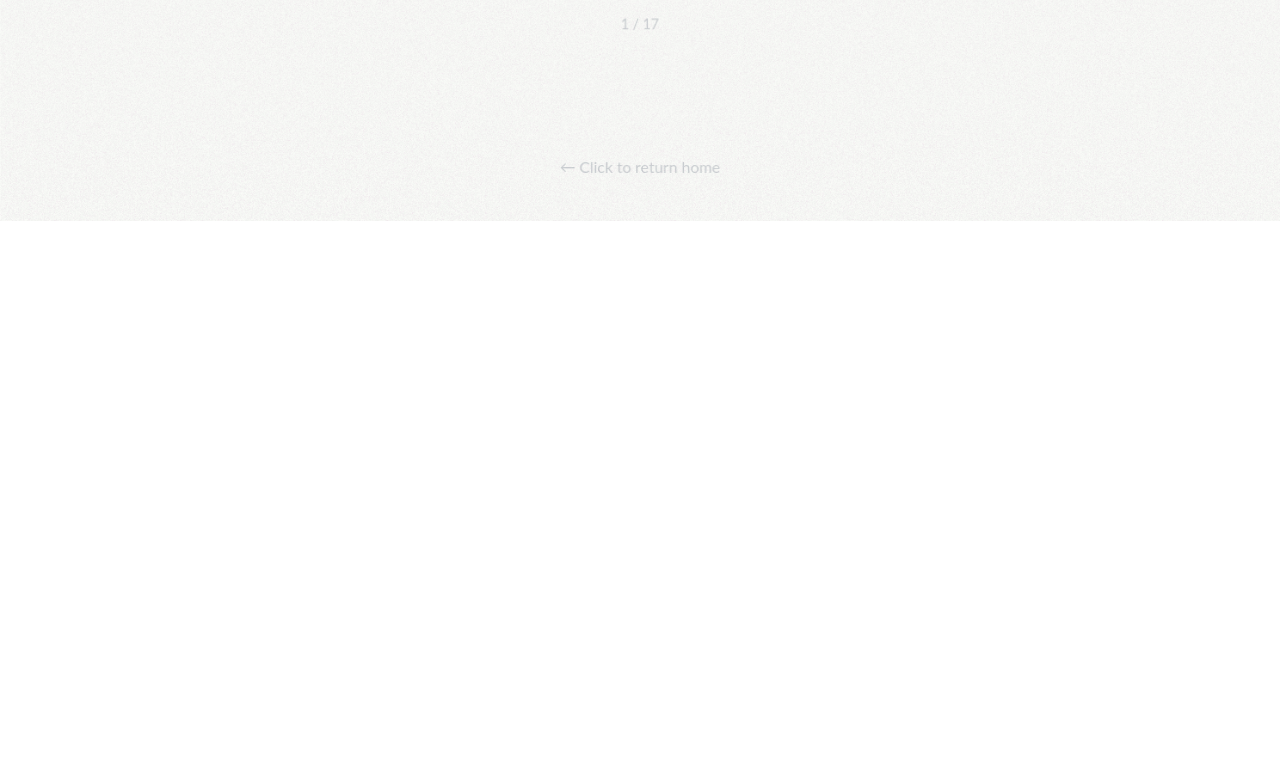
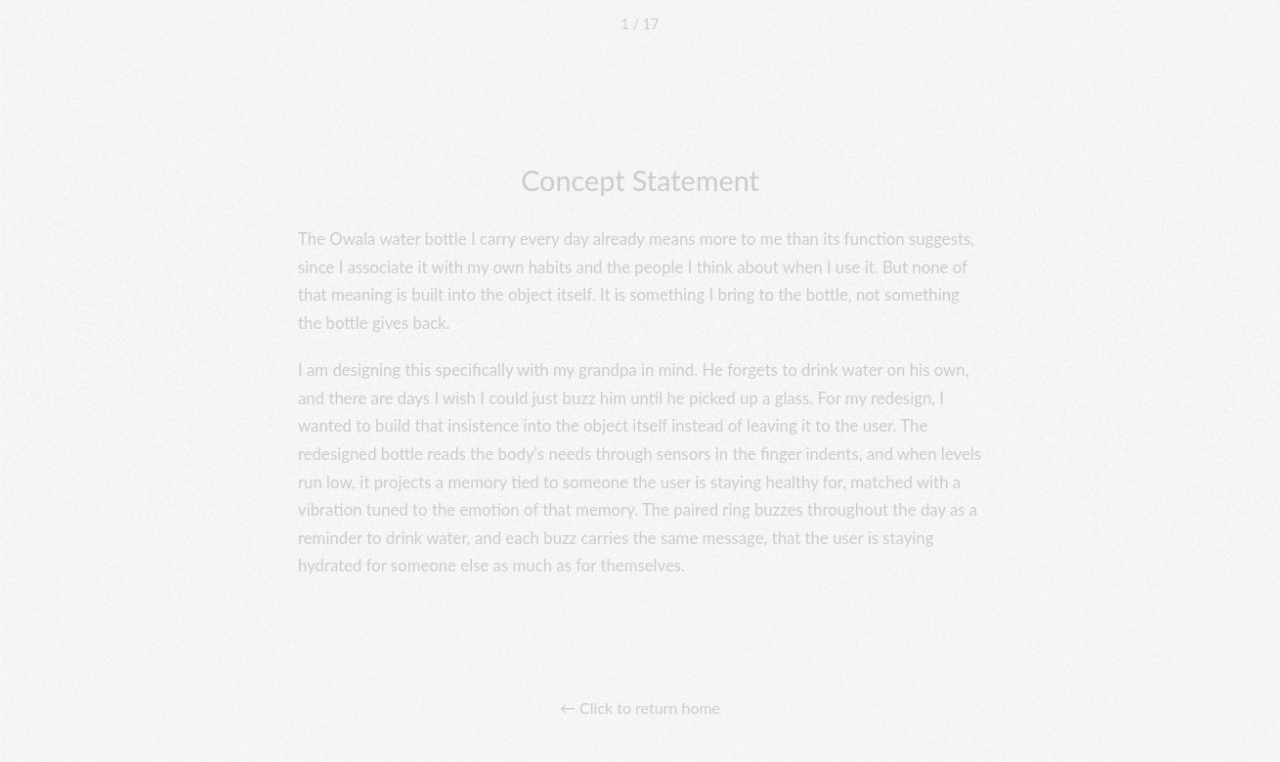
Before and after one commit to alexiakouletsis/interaction-design-portfolio, a Next.js app: page /projects/project-1 in a window 1280 px wide. Shown: the part 8935-9697 px from the top of the page. Before the commit the page ends 9156 px from the top, so only its background shows below. Built offline with nearby package versions, Linux system fonts and the light colour scheme; a web font is replaced by a local one.

Commit message:
concept statement

```diff
--- a/app/projects/project-1/page.tsx
+++ b/app/projects/project-1/page.tsx
@@ -96,6 +96,11 @@ const PROTOTYPE_IMAGES = [
   '/owala-holding-handle.png',
   '/owala-inside-lid.png',
   '/owalas-sidebyside.png',
+];
+
+const CONCEPT_STATEMENT_PARAGRAPHS = [
+  `The Owala water bottle I carry every day already means more to me than its function suggests, since I associate it with my own habits and the people I think about when I use it. But none of that meaning is built into the object itself. It is something I bring to the bottle, not something the bottle gives back.`,
+  `I am designing this specifically with my grandpa in mind. He forgets to drink water on his own, and there are days I wish I could just buzz him until he picked up a glass. For my redesign, I wanted to build that insistence into the object itself instead of leaving it to the user. The redesigned bottle reads the body's needs through sensors in the finger indents, and when levels run low, it projects a memory tied to someone the user is staying healthy for, matched with a vibration tuned to the emotion of that memory. The paired ring buzzes throughout the day as a reminder to drink water, and each buzz carries the same message, that the user is staying hydrated for someone else as much as for themselves.`,
 ];
 
 function BodyText({ children, italic = false }: { children: React.ReactNode; italic?: boolean }) {
@@ -357,6 +362,16 @@ export default function Project1() {
           </section>
         </FadeSection>
 
+        {/* CONCEPT STATEMENT */}
+        <FadeSection>
+          <section style={{ maxWidth: '700px', margin: '0 auto 7rem' }}>
+            <SectionHeader>Concept Statement</SectionHeader>
+            {CONCEPT_STATEMENT_PARAGRAPHS.map((paragraph, i) => (
+              <BodyText key={i}>{paragraph}</BodyText>
+            ))}
+          </section>
+        </FadeSection>
+
         {/* Future steps (Step 4 redesign iterations, etc.) get appended here as
             additional <FadeSection><section>...</section></FadeSection> blocks */}
 
```
